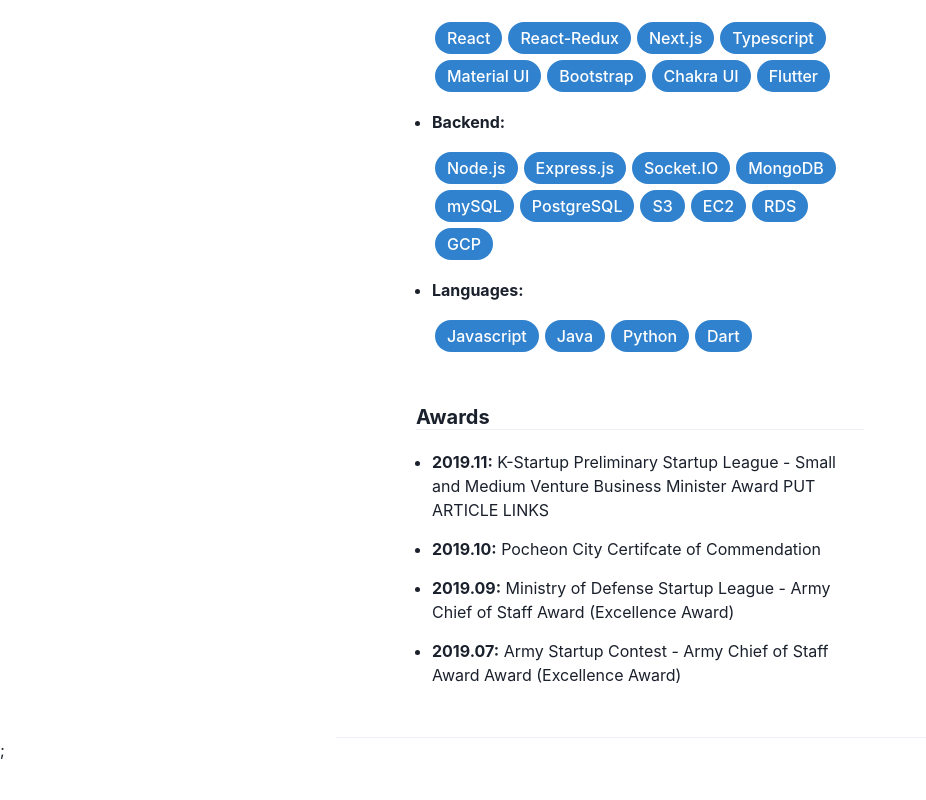
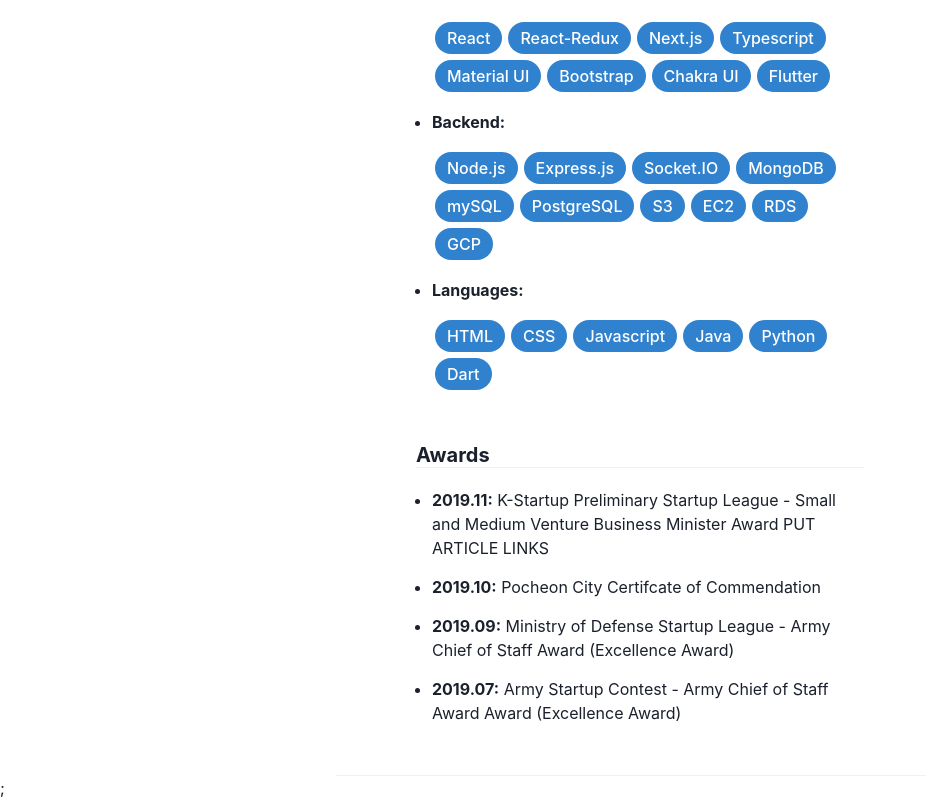
Before and after one commit to hgseo16/hyounggyoo, a Next.js app: page / in a window 1280 px wide. Shown: the part 1152-1952 px from the top of the page, without its empty margins (0-926 px from the left). Before the commit the page ends 1914 px from the top, so only its background shows below. Built offline with nearby package versions, Linux system fonts and the light colour scheme.

Commit message:
Languages added to both English and Korean

```diff
--- a/pages/index.js
+++ b/pages/index.js
@@ -181,7 +181,8 @@
             <ListItem mb="15px">
               <strong>Languages:</strong>{" "}
               <Box mt="15px">
-                {["Javascript", "Java", "Python", "Dart"].map((skills) => (
+                {["HTML", "CSS", "Javascript", "Java", "Python", "Dart"].map(
+                  (skills) => (
                     <Tag
                       size="lg"
                       key="lg"
@@ -192,7 +193,8 @@
                     >
                       <TagLabel>{skills}</TagLabel>
                     </Tag>
-                ))}
+                  )
+                )}
               </Box>
             </ListItem>
           </UnorderedList>
--- a/pages/kr/index.js
+++ b/pages/kr/index.js
@@ -176,7 +176,8 @@
             <ListItem mb="15px">
               <strong>Languages:</strong>{" "}
               <Box mt="15px">
-                {["Javascript", "Java", "Python", "Dart"].map((skills) => (
+                {["HTML", "CSS", "Javascript", "Java", "Python", "Dart"].map(
+                  (skills) => (
                     <Tag
                       size="lg"
                       key="lg"
@@ -187,7 +188,8 @@
                     >
                       <TagLabel>{skills}</TagLabel>
                     </Tag>
-                ))}
+                  )
+                )}
               </Box>
             </ListItem>
           </UnorderedList>
```
Lines whose indentation alone changed are shown as unchanged.
